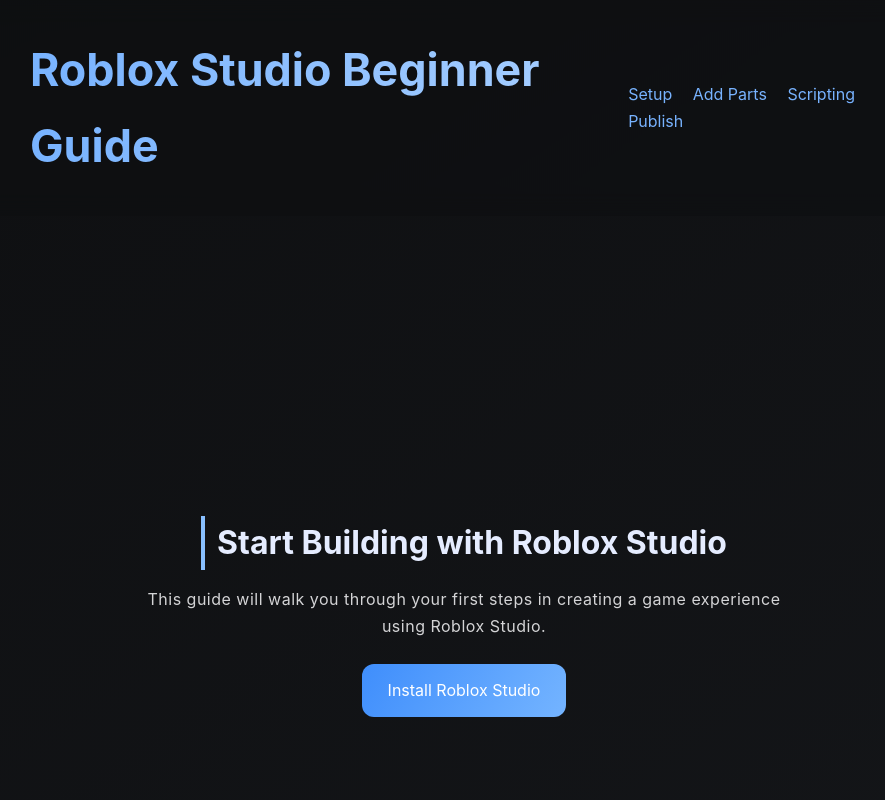
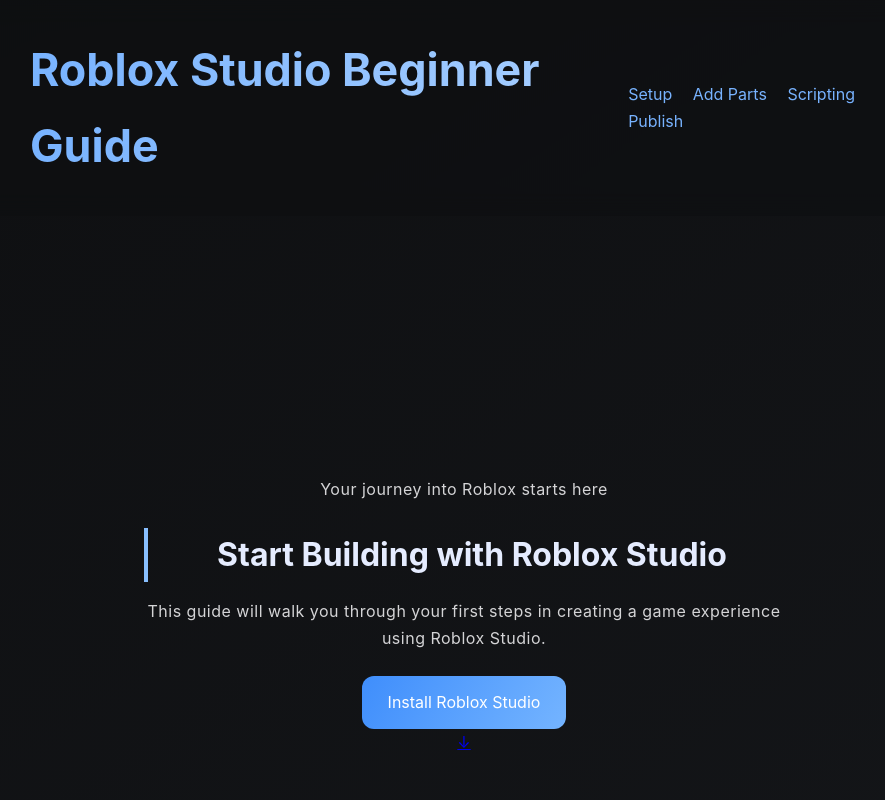
Before and after one commit to alpic29/roblox-studio-guide, a plain HTML site: page index.html in a window 1280 px wide. Shown: the top 800 px of the page, without its empty margins (176-1061 px from the left). Drawn offline with Linux system fonts and the light colour scheme.

Commit message:
Update index.html

```diff
--- a/index.html
+++ b/index.html
@@ -20,15 +20,24 @@
   </header>
 
   <section class="hero">
-    <h2>Start Building with Roblox Studio</h2>
-    <p>This guide will walk you through your first steps in creating a game experience using Roblox Studio.</p>
-    <a href="https://create.roblox.com/landing" target="_blank" class="button">Install Roblox Studio</a>
+    <div class="hero-content">
+      <p class="hero-subtitle">Your journey into Roblox starts here</p>
+      <h2>Start Building with Roblox Studio</h2>
+      <p>This guide will walk you through your first steps in creating a game experience using Roblox Studio.</p>
+      <a href="https://create.roblox.com/landing" target="_blank" class="button">
+        Install Roblox Studio
+      </a>
+    </div>
+    <a href="#setup" class="scroll-down" aria-label="Scroll to setup">↓</a>
   </section>
 
   <main>
     <section class="instructions" id="setup">
       <h2>Step 1: Installing Studio</h2>
-      <p>Download Roblox Studio from the official <a href="https://create.roblox.com/landing" target="_blank">Roblox Create portal</a>. After installing, log in with your Roblox account.</p>
+      <p>Download Roblox Studio from the official
+        <a href="https://create.roblox.com/landing" target="_blank">Roblox Create portal</a>.
+        After installing, log in with your Roblox account.
+      </p>
       <img src="images/setup.png" alt="Installing Roblox Studio screenshot" class="screenshot" />
     </section>
 
@@ -45,7 +54,9 @@
       <pre><code>print("Hello, Roblox world!")</code></pre>
       <img src="images/script.png" alt="Adding a script screenshot" class="screenshot" />
       <p>This script runs when the game starts and logs text to the output.</p>
-      <a href="https://create.roblox.com/docs/reference/engine/classes/Script" target="_blank">Learn more about Scripts →</a>
+      <a href="https://create.roblox.com/docs/reference/engine/classes/Script" target="_blank">
+        Learn more about Scripts →
+      </a>
     </section>
 
     <section class="instructions" id="publish">
```
